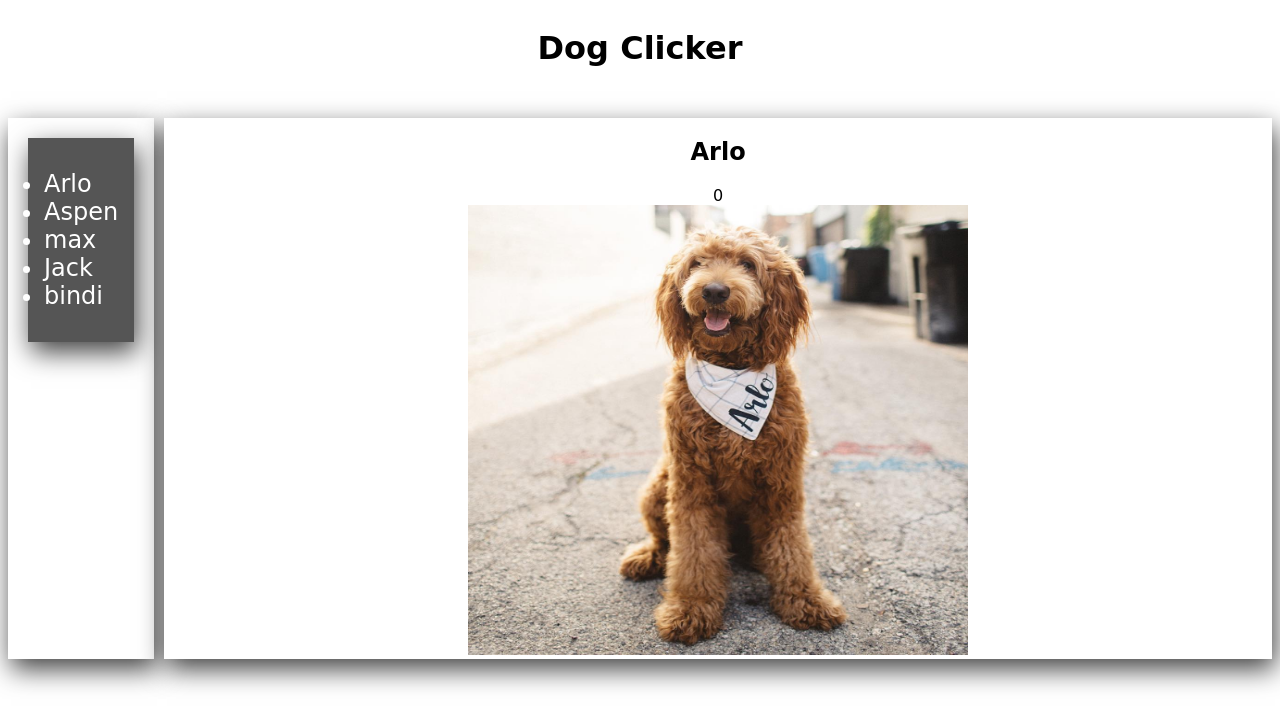
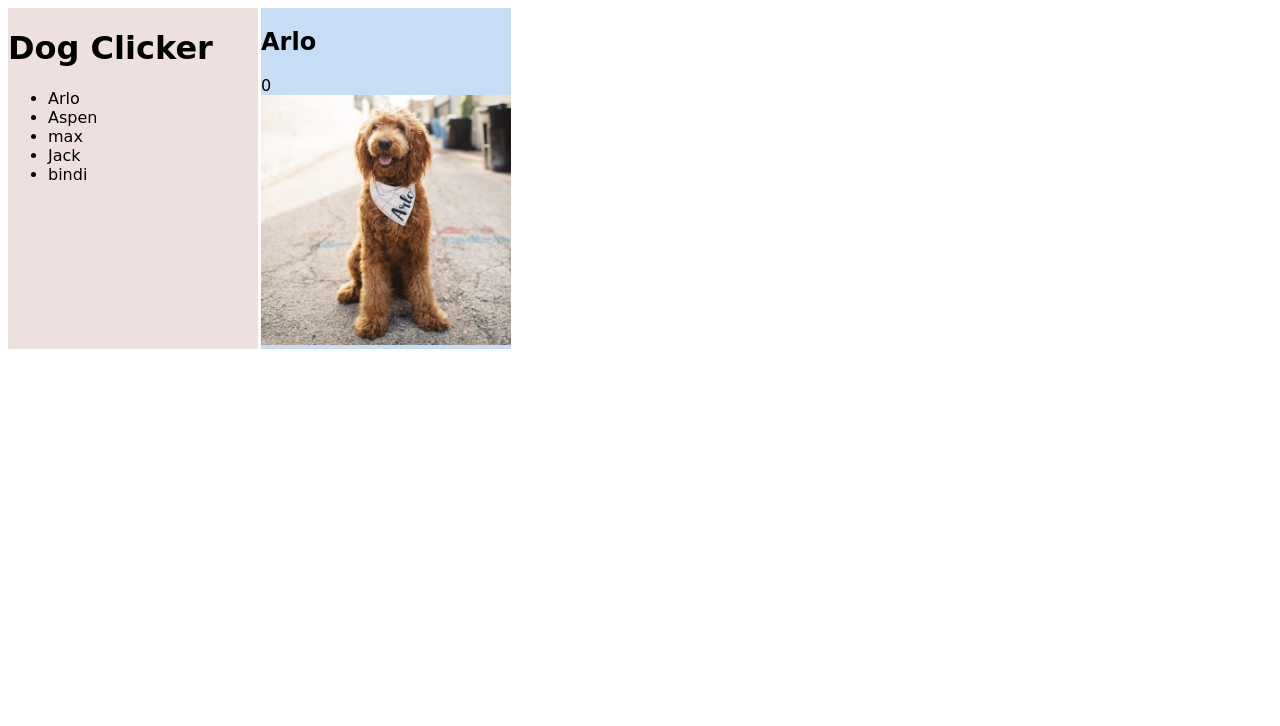
Before and after one commit to siphiwemanda/dog_clicker, a plain HTML site: page index.html in a window 1280 px wide. Drawn offline with Linux system fonts and the light colour scheme; a web font is replaced by a local one.

Commit message:
Removed old formating, added css grid

```diff
--- a/css/app.css
+++ b/css/app.css
@@ -1,62 +1,32 @@
-
-
 body {
-
     font-family: 'Coda', cursive;
     background-color:  white;
 }
+.container {
+     display: inline-grid;
+  grid-template-columns: 1fr 1fr;
+  grid-column-gap: 3px;
+}
 
-.container {
-  display: grid;
-   grid-template-columns: 0.5fr 4fr;
-   grid-template-rows: 100px auto 100px;
-   grid-gap: 10px;
-   background-color: white;
+.left{
+  background-color: #efe0e0;
 }
 
 .menu{
-  background-color: white;
-  grid-row: 2/4;
-  font-size: large;
+}
 
-box-shadow: 3px 10px 25px 0px rgba(0,0,0,0.75);
+.Dog{
+  background-color: #c7ddf5;
+}
+
+.header{
 
 
 }
 
-#Dog{
-  background-color: white;
-  grid-row: 2/4;
-  text-align: center;
-  box-shadow: 3px 10px 25px 0px rgba(0,0,0,0.75);
-
-
-
-}
-
-.header{
-  grid-column: 1/-1;
-  background-color: white;
-  text-align: center;
-
-}
-
 .footer{
-  grid-column: 2/-1;
-  background-color: white;
-
 }
 
 #Dog-list {
-  background-color: #555555;
-  color: white;
-  padding: 32px 16px;
 
-  display: flex;
-  text-decoration: none;
-  display: inline-block;
-  font-size: 24px;
-  margin: 20px 20px;
-  cursor: pointer;
-  box-shadow: 3px 10px 25px 0px rgba(0,0,0,0.75);
 }
--- a/index.html
+++ b/index.html
@@ -5,30 +5,23 @@
     <link rel="stylesheet" href="css/app.css">
     <link rel="stylesheet prefetch" href="https://fonts.googleapis.com/css?family=Coda">
 
-
-    <!--//Added 4 lines here for unit testing-->
-    <link rel="stylesheet" href="jasmine/lib/jasmine-2.1.2/jasmine.css">
-    <script src="jasmine/lib/jasmine-2.1.2/jasmine.js"></script>
-    <script src="jasmine/lib/jasmine-2.1.2/jasmine-html.js"></script>
-    <script src="jasmine/lib/jasmine-2.1.2/boot.js"></script>
-
-    <title>Dog Clicker</title>
+  <title>Dog Clicker</title>
 </head>
 <body class="hello">
   <div class="container">
-    <div class = 'header'><h1>Dog Clicker</h1></div>
+
+    <div class="left">
+    <div class = 'name'><h1>Dog Clicker</h1></div>
     <div class = 'menu'> <ul id="Dog-list"></ul></div>
-    <div id="Dog">
+    </div>
+
+    <div class="Dog">
         <h2 id="Dog-name"></h2>
         <div id="Dog-count"></div>
-        <img id="Dog-img" src="" alt="cute Dog"  width="500" height="450">
+        <img id="Dog-img" src="" alt="cute Dog"  width="250" height="250">
     </div>
 
     </div>
     <script src="js/app.js"></script>
-
-    <!--//Added next line for unit testing-->
-    <script src="jasmine/spec/feedreader.js"></script>
-
 </body>
 </html>
--- a/js/app.js
+++ b/js/app.js
@@ -95,6 +95,4 @@ dogview.render();
 dogview.rendercount()
 }
 };
-
-
 octopus.init();
```
Also changed, not shown: 2 other files.
